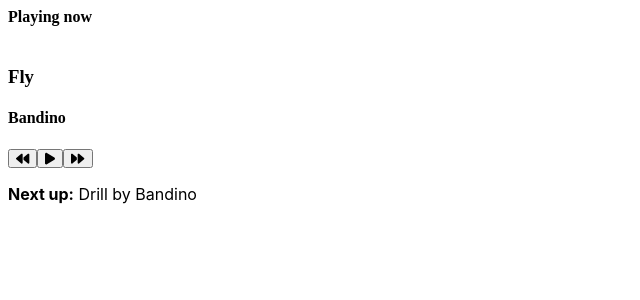
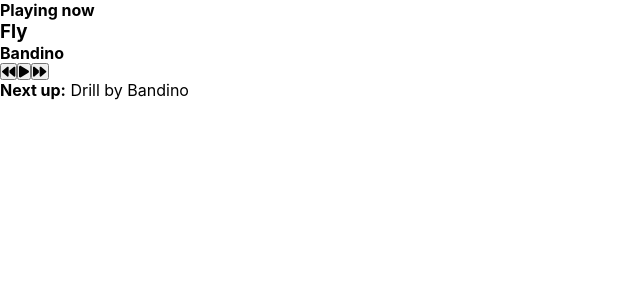
Before and after one commit to ajonescode/React-Music-Player, a React (Create React App) app: page / in a window 1280 px wide. Shown: the top 300 px of the page, without its empty margins (0-640 px from the left). Built offline with nearby package versions, Linux system fonts and the light colour scheme.

Commit message:
Updated CSS

```diff
--- a/src/style.css
+++ b/src/style.css
@@ -1,5 +1,8 @@
-h1,
-p {
+*{
+  margin: 0;
+  padding: 0;
+  box-sizing: border-box;
   font-family: -apple-system, BlinkMacSystemFont, 'Segoe UI', Roboto, Oxygen,
-    Ubuntu, Cantarell, 'Open Sans', 'Helvetica Neue', sans-serif;
+  Ubuntu, Cantarell, 'Open Sans', 'Helvetica Neue', sans-serif;
+
 }
```
